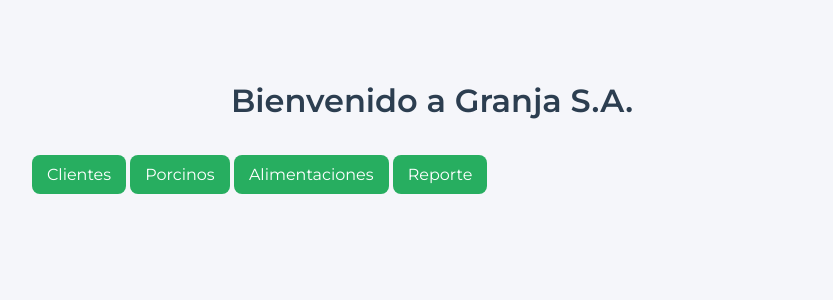
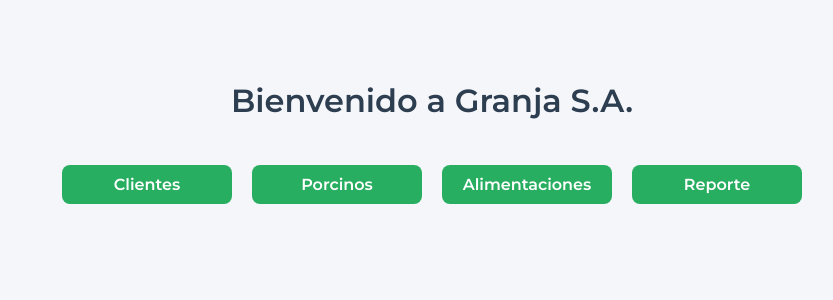
Before and after one commit to AndresVilladaPoli/Proyecto_PDyP, a Flask app: page / in a window 1280 px wide. Shown: the part 49-349 px from the top of the page, without its empty margins (208-1041 px from the left). Run offline with Flask 3, Linux system fonts and the light colour scheme.

Commit message:
update templates

```diff
--- a/Proyecto2_Granja/static/style.css
+++ b/Proyecto2_Granja/static/style.css
@@ -92,3 +92,19 @@ button {
 button:hover {
     background: #3498db;
 }
+
+/* Para centrar los botones*/
+.container nav {
+    display: flex;
+    justify-content: center;
+    flex-wrap: wrap;
+    gap: 20px;
+    margin-top: 30px;
+}
+
+.container nav .btn {
+    min-width: 140px;
+    text-align: center;
+    font-weight: 600;
+    font-size: 16px;
+}
--- a/Proyecto2_Granja/templates/clientes.html
+++ b/Proyecto2_Granja/templates/clientes.html
@@ -18,8 +18,10 @@
     <h2>Clientes</h2>
 
     {% for c in clientes %}
-        <p>{{ c.nombres }} {{ c.apellidos }} -
-           <a class="btn" href="/clientes/eliminar/{{ c.id }}">Eliminar</a>
+        <p>
+            {{ c.nombres }} {{ c.apellidos }}
+            <a class="btn" href="/clientes/{{ c.id }}/editar">Editar</a>
+            <a class="btn" href="/clientes/eliminar/{{ c.id }}">Eliminar</a>
         </p>
     {% endfor %}
 
--- a/Proyecto2_Granja/templates/porcinos.html
+++ b/Proyecto2_Granja/templates/porcinos.html
@@ -23,7 +23,8 @@
             <p><strong>ID:</strong> {{ p.identificacion }}</p>
             <p><strong>Raza:</strong> {{ p.raza }}</p>
             <p><strong>Cliente:</strong> {{ p.cliente.nombres }}</p>
-            <a href="/porcinos/eliminar/{{p.id}}" class="btn-eliminar">Eliminar</a>
+            <a class="btn" href="/porcinos/{{ p.id }}/editar">Editar</a>
+            <a href="/porcinos/eliminar/{{p.id}}" class="btn">Eliminar</a>
         </div>
         {% endfor %}
     </div>
```
Also changed, not shown: Proyecto2_Granja/templates/alimentaciones.html (+5 -4 lines), Proyecto2_Granja/.gitignore.txt (added), Proyecto2_Granja/Granja SA Diagrama de Clases.png (deleted), Proyecto2_Granja/GranjaSA Diagrama de Clases.png (added), Proyecto2_Granja/instance/granja.db.
